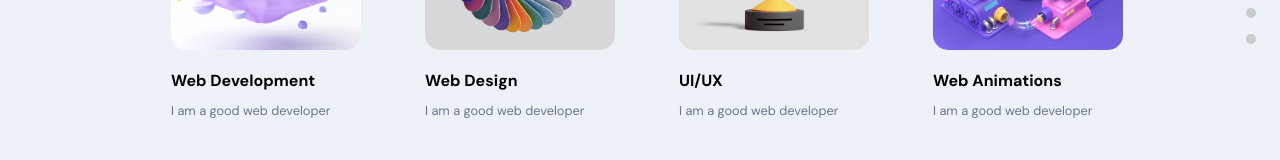
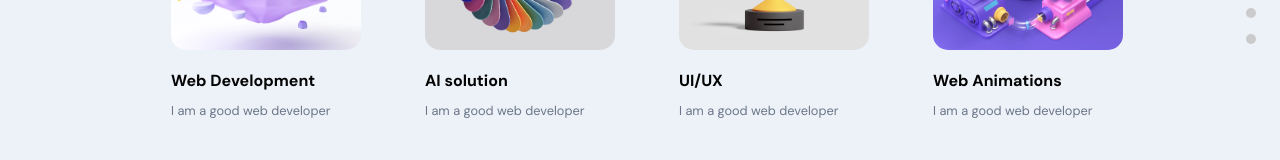
Before and after one commit to alejandroberod/portfolio, a React (Vite) app in the folder frontend/: page / in a window 1280 px wide. Shown: the part 1239-1399 px from the top of the page. Built offline with nearby package versions, Linux system fonts and the light colour scheme.

Commit message:
Update About.jsx

```diff
--- a/frontend/src/container/About/About.jsx
+++ b/frontend/src/container/About/About.jsx
@@ -13,7 +13,7 @@ const abouts = [
     imgUrl: images.about01
   },
   {
-    title: 'Web Design',
+    title: 'AI solution',
     description: 'I am a good web developer',
     imgUrl: images.about02
   },
```
